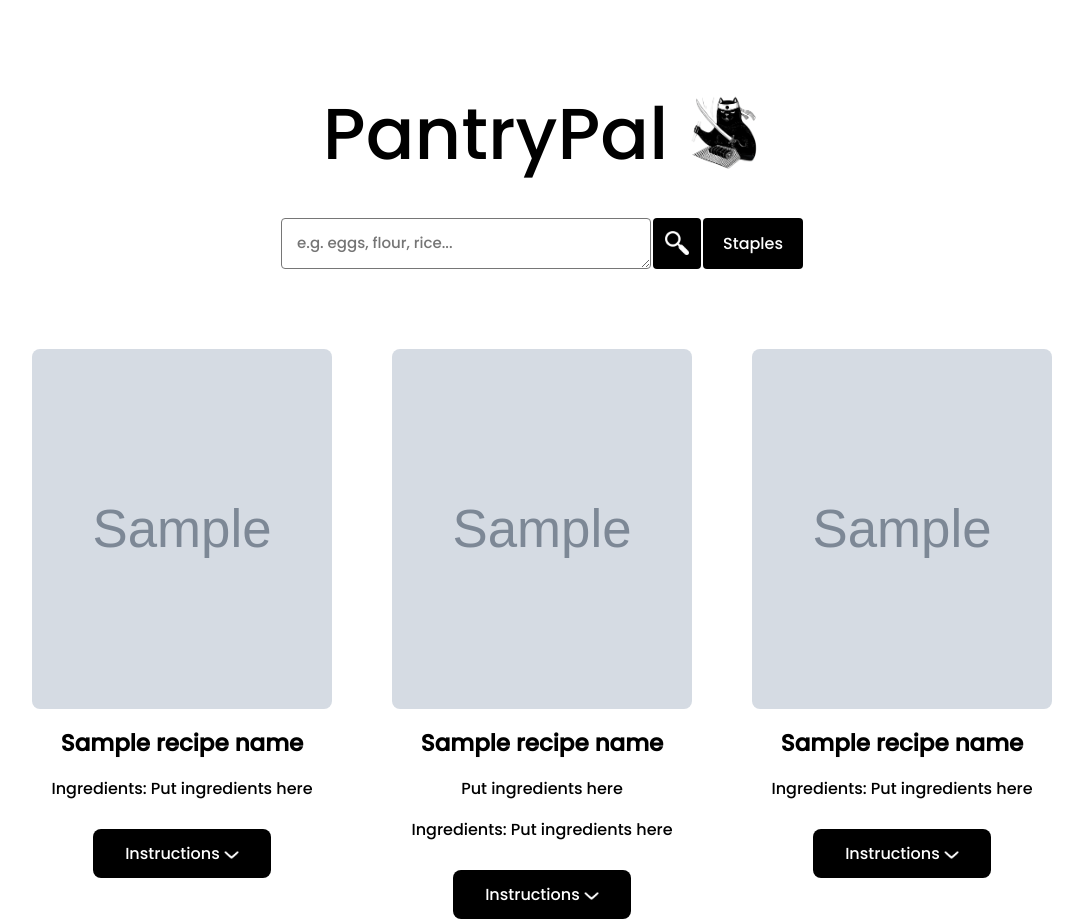
After one commit to jkmathilda/PantryPal, a Flask app: template templates/toRecipe.html in a window 1280 px wide. The commit adds this page. Shown: the whole page, without its empty margins (98-1181 px from the left). Run offline with Flask 3, Linux system fonts and the light colour scheme; the template is opened without the code that fills it: most values are stand-ins (such as "Sample title", 1, 10 or a date in 2020); grey boxes marked "Sample" are stand-in pictures.

Commit message:
Updated HTML, CSS, JS

```diff
--- /dev/null
+++ b/app.py
@@ -0,0 +1,79 @@
+from dotenv import load_dotenv
+from flask import Flask, render_template, request
+import toRecipe
+
+app = Flask(__name__)
+
+@app.route('/')
+@app.route('/home')
+@app.route('/home.html')
+def home():
+   return render_template('home.html')
+
+
+@app.route('/toRecipe', methods = ["GET", "POST"])
+def recipe():
+
+    if not load_dotenv():
+        print("Failed to load the key")
+        exit(1)
+
+    if request.method == 'POST':
+        form_data = request.form
+        ingredients = form_data['input-content']
+        staples_list = 'butter', 'oil', 'water', 'salt', 'pepper'
+        staples = ""
+
+        for i in staples_list:
+            if form_data[i] is not None:
+                staples += i + ", "
+
+        if len(ingredients.strip()) == 0:
+            return 'Not enough ingredients inputted'
+
+        else:
+            lorn, lingr, lop, lurl = toRecipe.combine(ingredients, staples)
+
+            # # display 3 recipes
+            # if len(lor) <= 3:
+            #     pass # display only 3 with no arrow buttons
+            # else:
+            #     # display first 3 lorn[0], lingr[0], lop[0], lorn[1], lingr[1], lop[1], lor[2] ...
+            #     lorn, lingr, lop = new_lists(lorn, lingr, lop, lurl)
+
+            #     if # arrow button is clicked:
+            #         # display first 3 recipes
+            #         lorn, lingr, lop = new_lists(lorn, lingr, lop, lurl)
+
+
+            image_url = lurl[0]
+
+            recipes = lorn[0]
+
+            return render_template(
+                'toRecipe.html',
+                recipe_name=recipes,
+                image_url=image_url
+            )
+
+    else:
+        return render_template('toRecipe.html')
+
+
+@app.route('/pantryTracker')
+def ingredients():
+   return render_template('pantryTracker.html')
+
+# @app.route('/search', methods = ["GET", "POST"])
+# def search():
+#     if request.method == 'POST':
+#         form_data = request.form
+#         val1 = form_data['inputContent']
+#         val2 = form_data.get('butter')  # is_checked
+#         return (f' inputContent: {val1}<br>button(butter) is checked: {val2}')
+#     else:
+#         # return render_template('toRecipe.html')
+#         return 'This is Search Page!'
+
+if __name__ == '__main__':
+    app.run('0.0.0.0', port=80, debug=True)
--- a/requirements.txt
+++ /dev/null
@@ -1,4 +0,0 @@
-flask
-openai
-python-dotenv
-langchain
--- /dev/null
+++ b/static/script.js
@@ -0,0 +1,14 @@
+let btn = document.getElementsByClassName("collapsible");
+
+for (i = 0; i < btn.length; i++) {
+  btn[i].addEventListener("click", function()  {
+    this.classList.toggle("active");
+
+    var panel = this.nextElementSibling;
+    if (panel.style.display === "block") {
+      panel.style.display = "none";
+    } else {
+      panel.style.display = "block";
+    }
+  });
+}
--- a/static/style.css
+++ b/static/toRecipe-styles.css
@@ -1,4 +1,4 @@
-body {
+* {
   font-family: 'Poppins'
 }
 
@@ -6,22 +6,27 @@ body {
   display: flex;
   justify-content: center;
   align-items: center;
+  margin-top: 80px;
+  margin-bottom: 30px;
+
 }
 
 .logo-name {
-  font-size: 65px;
+  font-size: 72px;
   font-style: normal;
   text-align: center;
 }
 
 .logo-img {
-  font-size: 65px;
   margin-left: 15px;
+  height: 80px;
+  width: 78px;
 }
 
 .search-container {
   display: flex;
   justify-content: center;
+  align-items: flex-end;
 }
 
 .search-bar {
@@ -32,7 +37,7 @@ body {
   border-width: 1.5px;
   font-size: 15px;
   font-family: 'Poppins';
-  max-height: 50.5px;
+  height: 50.5px;
   width: 370px;
   box-sizing: border-box;
 }
@@ -50,7 +55,7 @@ label {
   font-size: 15px;
 }
 
-.dropdown-content {
+.dropdown-options {
   display: none;
   background-color: black;
   color: white;
@@ -58,6 +63,8 @@ label {
   border-radius: 4px;
   padding-left: 4px;
   padding-right: 4px;
+  position: absolute;
+  width: 92px;
 }
 
 input[type=checkbox] {
@@ -66,7 +73,10 @@ input[type=checkbox] {
   margin-bottom: 10px;
 }
 
-.dropdown:hover .dropdown-content {
+.dropdown {
+  display:inline-block;
+}
+.dropdown:hover .dropdown-options {
   display: block;
 }
 
@@ -105,26 +115,12 @@ input[type=checkbox] {
 }
 
 button {
-  background-color: #7e637b;
-  border: black;
-  border-radius: 8px;
-  color: white;
-  padding: 15px 32px;
-  text-align: center;
-  text-decoration: none;
-  display: inline-block;
-  font-size: 16px;
   transition: background-color 0.5s;
-  margin-top: 12px;
 }
 
 button:hover {
-  background-color: rgb(60, 45, 55);
+  background-color: rgb(107, 154, 255);
   cursor:pointer;
-}
-
-button:active {
-  background-color: rgb(0, 0, 0);
 }
 
 .navigation-container {
@@ -145,3 +141,54 @@ button:active {
   text-decoration:none;
   color:inherit;
 }
+
+.recipe-img {
+  border-radius:8px;
+  max-width:100%;
+  height: 360px;
+  margin-bottom:-5px;
+}
+
+.results-box{
+  margin-top: 80px;
+  display: flex;
+  flex-direction: row;
+  justify-content: center;
+  gap: 60px;
+}
+
+.box {
+  min-width: 300px;
+  width: 300px;
+  height: 400px;
+  justify-content: center;
+  text-align: center;
+}
+
+.title{
+  font-size: 23px;
+  margin-bottom: 0;
+}
+
+.dropdown-img{
+  width: 15px;
+  height: 8px;
+  display:inline-block;
+}
+
+.collapsible {
+  background-color: #000000;
+  border: black;
+  border-radius: 8px;
+  color: white;
+  padding: 12px 32px;
+  text-align: center;
+  text-decoration: none;
+  display: inline-block;
+  font-size: 16px;
+  margin-top: 12px;
+}
+
+.panel {
+  display: none;
+}
--- /dev/null
+++ b/templates/toRecipe.html
@@ -0,0 +1,101 @@
+<!DOCTYPE html>
+<head>
+  <meta name="viewport" content="width=device-width, initial-scale=1.0"/>
+  <link rel="stylesheet" href="{{ url_for('static', filename='toRecipe-styles.css') }}">
+  <!--<link rel="stylesheet" href="../static/style.css">-->
+  <link rel="preconnect" href="https://fonts.googleapis.com">
+  <link rel="preconnect" href="https://fonts.gstatic.com" crossorigin>
+  <link href="https://fonts.googleapis.com/css2?family=Poppins:wght@300;500&display=swap" rel="stylesheet">
+  <title>PantryPal</title>
+</head>
+
+<body>
+  <div class="container ">
+    <div class="logo-container">
+      <a href="/" class="no-style"><h class="logo-name">PantryPal</h> </a>
+      <img class="logo-img" src="/static/logo.png">
+    </div>
+
+    <form method="POST" action="/toRecipe">
+      <div class="search-container">
+        <textarea name="input-content" class="search-bar" placeholder="e.g. eggs, flour, rice..." rows=1></textarea>
+        <button class="search-btn"></button>
+        <div class="dropdown">
+          <button class="staples-btn">Staples</button>
+            <div class="dropdown-options">
+              <input name="butter" type="checkbox" id="option1" checked>
+                <label for="option1"> Butter </label><br>
+              <input name="oil" type="checkbox" id="option2" checked>
+                <label for="option2" > Oil </label><br>
+              <input name="water" type="checkbox" id="option3" checked>
+                <label for="option3" > Water </label><br>
+              <input name="salt" type="checkbox" id="option4" checked>
+                <label for="option4"> Salt </label><br>
+              <input name="pepper" type="checkbox" id="option5" checked>
+                <label for="option5"> Pepper </label><br>
+            </div>
+          </div>
+      </div>
+    </form>
+
+    <div class="results-box">
+      <div class="box">
+        <img class="recipe-img"src={{image_url}}>
+        <h1 class="title"> {{recipe_name}} </h1>
+        <!-- All elements in text-area will be hidden when the user enters the page (need to
+        configure that later )-->
+        <div class="text-area">
+          <p class="ingredients"> Ingredients: Put ingredients here </p>
+          <button class="collapsible">
+            Instructions <img class="dropdown-img" src="/static/dropdown.png">
+          </button>
+            <div class="panel">
+              <p class="instructions">
+                1. Put instructions here <br>
+                2. This is a test  <br>
+                3. I'm hungry </p>
+              </p>
+            </div>
+        </div>
+      </div>
+
+      <div class="box">
+        <img class="recipe-img"src={{image_url}}>
+        <h1 class="title"> {{recipe_name}} </h1>
+        <p class="ingredients"> Put ingredients here </p>
+        <div class="text-area">
+          <p class="ingredients"> Ingredients: Put ingredients here </p>
+          <button class="collapsible">
+            Instructions <img class="dropdown-img" src="/static/dropdown.png">
+          </button>
+            <div class="panel">
+              <p class="instructions">
+                1. Put instructions here <br>
+                2. This is a test  <br>
+                3. I'm hungry </p>
+              </p>
+            </div>
+        </div>
+      </div>
+
+      <div class="box">
+        <img class="recipe-img"src={{image_url}}>
+        <h1 class="title"> {{recipe_name}} </h1>
+        <div class="text-area">
+          <p class="ingredients"> Ingredients: Put ingredients here </p>
+            <button class="collapsible">
+              Instructions <img class="dropdown-img" src="/static/dropdown.png">
+            </button>
+              <div class="panel">
+                <p class="instructions">
+                  1. Put instructions here <br>
+                  2. This is a test  <br>
+                  3. I'm hungry </p>
+                </p>
+              </div>
+          </div>
+        </div>
+  </div>
+
+  <script src="/static/script.js"></script>
+</body>
```
Also changed, not shown: static/home-styles.css (added, +103 -0 lines), templates/home.html (+22 -12 lines), toRecipe.py (added, +133 -0 lines), static/dropdown.png (added), static/logo.png (added), 2 other files.
